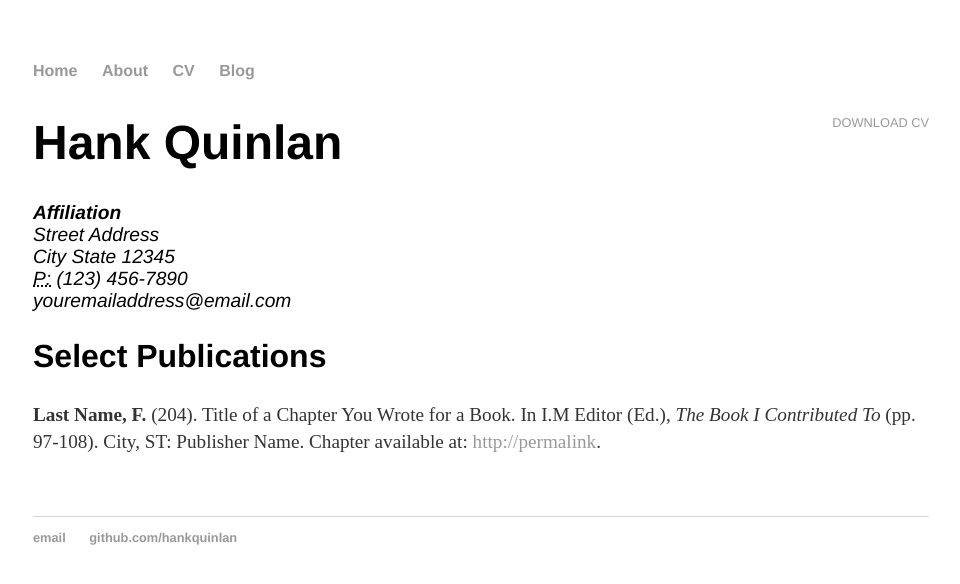
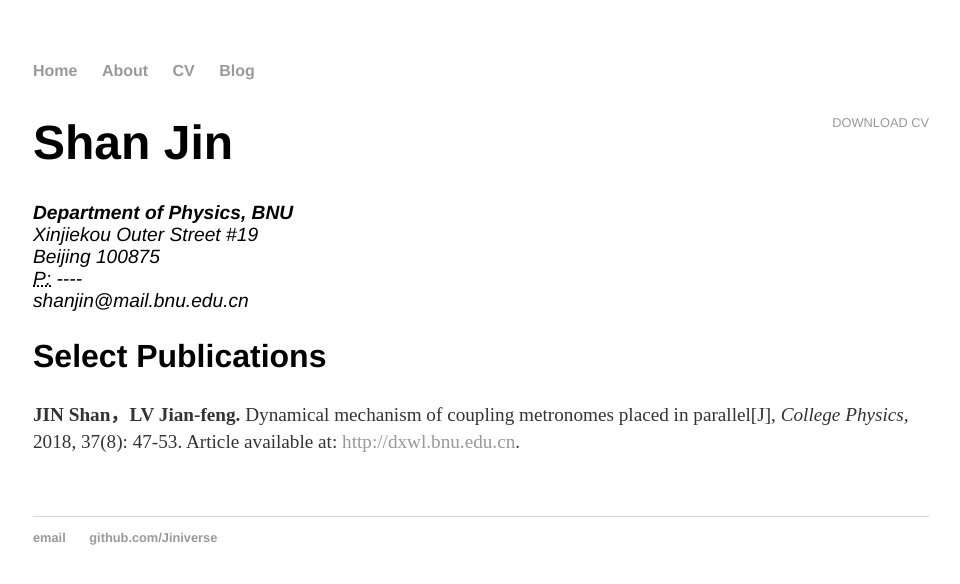
Before and after one commit to Jiniverse/Jiniverse.github.io, a Jekyll site: the page built from cv/index.html, in a window 1280 px wide. Shown: the top 584 px of the page, without its empty margins (159-1119 px from the left). Built offline with Jekyll 4.4.1, drawn with Linux system fonts in a browser that asks for light colours.

Commit message:
Keep changing

```diff
--- a/_layouts/default.html
+++ b/_layouts/default.html
@@ -26,7 +26,7 @@
   <footer>
    <ul>
    <li><a href="mailto:shanjin@mail.bnu.edu.cn">email</a></li>
-   <li><a href="https://github.com/Jiniverse">github.com/hankquinlan</a></li>
+   <li><a href="https://github.com/Jiniverse">github.com/Jiniverse</a></li>
    </ul>
   </footer>
   </body>
--- a/blog/index.html
+++ b/blog/index.html
@@ -1,6 +1,6 @@
 ---
 layout: default
-title: Hank Quinlan's Blog
+title: Shan Jin's Blog
 ---
 <h1>{{ page.title }}</h1>
 <ul class="posts">
--- a/cv/index.html
+++ b/cv/index.html
@@ -1,22 +1,22 @@
 ---
 layout: default
-title: CV of Your Name
+title: CV of Shan Jin
 ---
 
 	<div class="cv">
 		<a href="#" class="download" title="Download CV as PDF">Download CV</a>
-					<h1>Hank Quinlan</h1>
+					<h1>Shan Jin</h1>
 					<address>
-					<strong>Affiliation</strong><br>
-					Street Address<br>
-					City State 12345<br>
-					<abbr title="phone">P:</abbr> (123) 456-7890<br>
-					<span class="obfuscate">youremailaddress@email.com</span>
+					<strong>Department of Physics, BNU</strong><br>
+					Xinjiekou Outer Street #19<br>
+					Beijing 100875<br>
+					<abbr title="phone">P:</abbr> ---- <br>
+					<span class="obfuscate">shanjin@mail.bnu.edu.cn</span>
 					</address>
 
 					<h2>Select Publications</h2>
 
-					<p><strong>Last Name, F.</strong> (204). Title of a Chapter You Wrote for a Book. In I.M Editor (Ed.), <em>The Book I Contributed To</em> (pp. 97-108). City, ST: Publisher Name. Chapter available at: <a href="#">http://permalink</a>.
+					<p><strong>JIN Shan，LV Jian-feng.</strong> Dynamical mechanism of coupling metronomes placed in parallel[J], <em>College Physics,</em> 2018, 37(8): 47-53. Article available at: <a href="http://dxwl.bnu.edu.cn/CN/10.16854%20/j.cnki.1000-0712.170680">http://dxwl.bnu.edu.cn</a>.
 
 
 	</div>
```
Also changed, not shown: about/index.html (+3 -5 lines).
